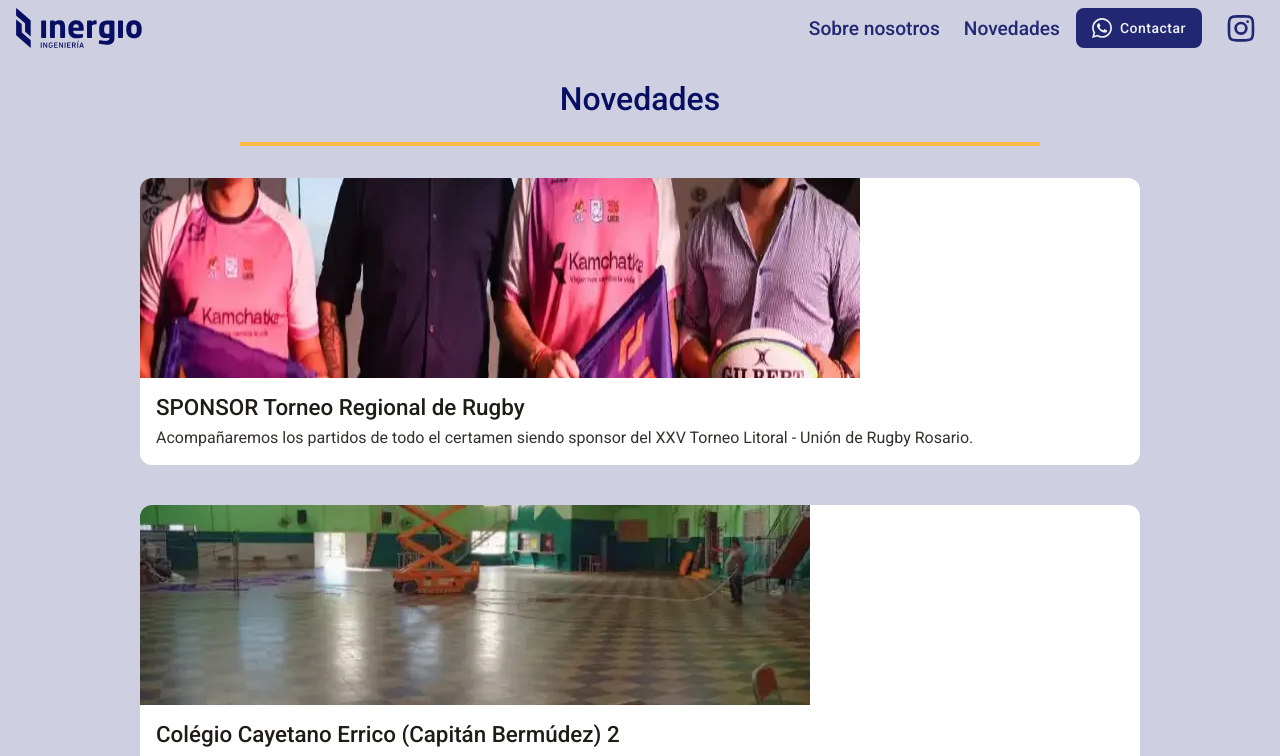
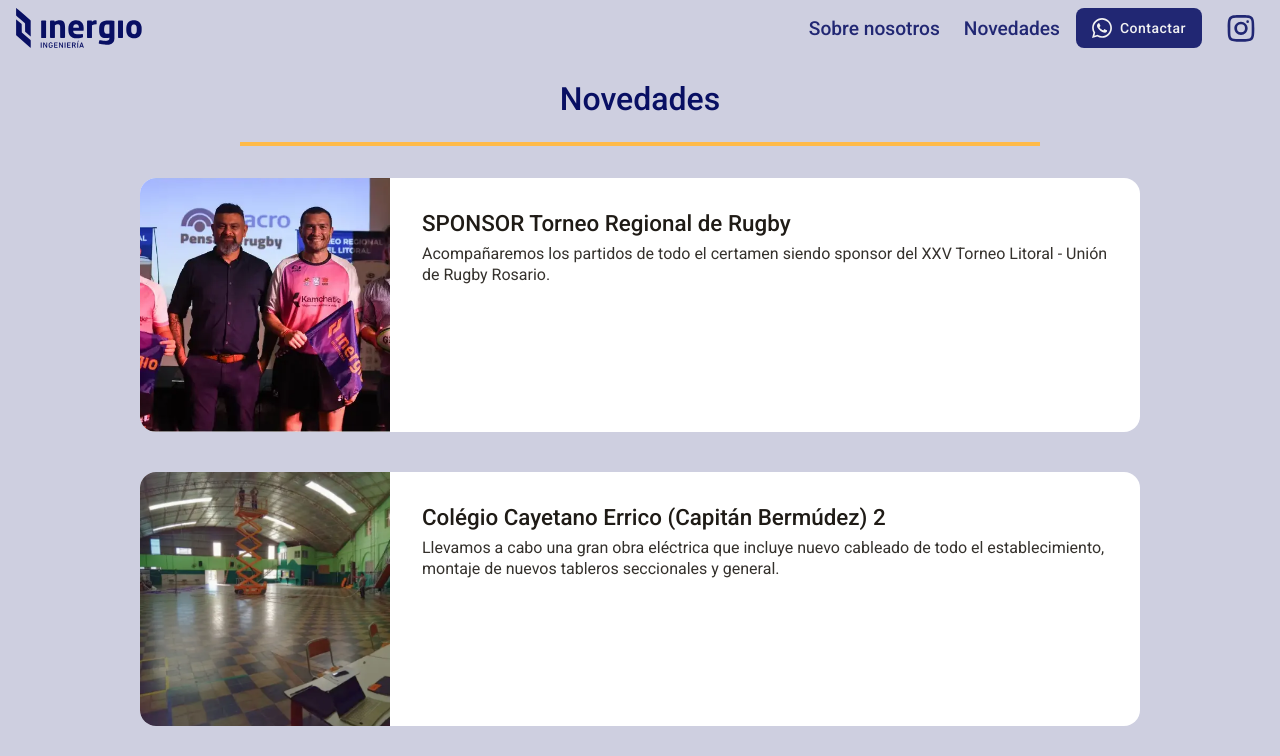
Before and after one commit to Inergio/inergio-reactjs, a React (Create React App) app: page /novedades in a window 1280 px wide. Shown: the top 756 px of the page. Built offline with nearby package versions, Linux system fonts and the light colour scheme.

Commit message:
fix novedades

```diff
--- a/src/components/CardSection.jsx
+++ b/src/components/CardSection.jsx
@@ -53,7 +53,7 @@ function CardSection() {
   ];
 
   return (
-    <section className="section-home section-home--card">
+    <section className="section-home section-home--news">
       <div className="section__title">Novedades</div>
 
       <div className="section__grid">
--- a/src/scss/views/_home.scss
+++ b/src/scss/views/_home.scss
@@ -352,7 +352,7 @@ body {
     }
   }
 
-  &--card {
+  &--news {
     background: var(--bg-transparent);
     min-height: 100vh;
 
@@ -373,10 +373,11 @@ body {
         gap: 1.5rem;
         justify-content: center;
         max-width: 1400px;
-        padding: 0 1.5rem;
 
         .card {
           transition: all 0.2s ease-in-out;
+          display: flex;
+          flex-direction: column;
 
           &:hover {
             box-shadow: 0px 1px 3px rgba(0, 0, 0, 0.12), 0px 1px 2px rgba(0, 0, 0, 0.24);
@@ -384,6 +385,18 @@ body {
             scale: 1.01;
             cursor: pointer;
           }
+
+          &__info {
+            display: flex;
+            flex-direction: column;
+            height: 100%;
+
+            .c-btn-contained-primary {
+              margin-top: auto;
+            }
+          }
+
+
         }
 
         @media (min-width: 576px) {
@@ -546,7 +559,6 @@ body {
 
   &__info {
     padding: 1rem;
-    max-height: 200px;
     overflow: hidden;
     transition: .4s;
     position: relative;
@@ -563,7 +575,7 @@ body {
       position: absolute;
       bottom: 0;
       left: 0;
-      border-radius: 0 0 0.5rem 0.5rem;
+      border-radius: 0 0 1rem 1rem;
       display: none;
     }
 
@@ -578,7 +590,16 @@ body {
       }
 
       .see-more {
+        cursor: pointer;
         display: block;
+        transition: all .3s ease-in-out;
+        opacity: 1;
+
+        &:hover,
+        &:focus,
+        &:active {
+          opacity: .6;
+        }
       }
 
     }
@@ -620,6 +641,15 @@ body {
 .swiper-wrapper {
   &--services {
     padding: 1rem;
+
+    .card__info {
+      transition: all .3s ease-in-out;
+      max-height: 200px;
+
+      &.show {
+        max-height: unset;
+      }
+    }
   }
 }
 
--- a/src/scss/views/_news.scss
+++ b/src/scss/views/_news.scss
@@ -7,16 +7,33 @@
 		display: flex;
 		flex-direction: column;
 		justify-content: space-between;
+		border-radius: 1rem;
+
+		@media (min-width: 576px) {
+			flex-direction: row;
+			gap: 1rem;
+			justify-content: flex-start;
+		}
 
 		&__img {
 			width: 100%;
 
+			@media (min-width: 576px) {
+				width: 100%;
+				min-width: 25%;
+				max-width: 25%;
+			}
+
 			img {
-				width: auto;
-				height: auto;
-				max-width: 100%;
-				max-height: 100%;
-				border-radius: 12px 12px 0 0;
+				width: 100%;
+				aspect-ratio: 1 / 1;
+				object-fit: cover;
+				border-radius: 1rem 1rem 0 0;
+				height: 100%;
+
+				@media (min-width: 576px) {
+					border-radius: 1rem 0 0 1rem;
+				}
 			}
 		}
 
@@ -28,6 +45,11 @@
 			padding: 1rem;
 			align-items: flex-start;
 			gap: 0.5rem;
+
+			@media (min-width: 576px) {
+				padding-top: 2rem;
+				justify-content: flex-start;
+			}
 
 			.title {
 				font-size: 1.4rem;
@@ -44,15 +66,7 @@
 			}
 		}
 
-		@media (min-width: 576px) {
-			&__img {
-				max-height: 200px;
-				display: flex;
-				align-items: center;
-				overflow: hidden;
-				border-radius: 12px 12px 0 0;
-			}
-		}
+
 
 		@media (min-width: 992px) {
 			box-shadow: unset;
```
